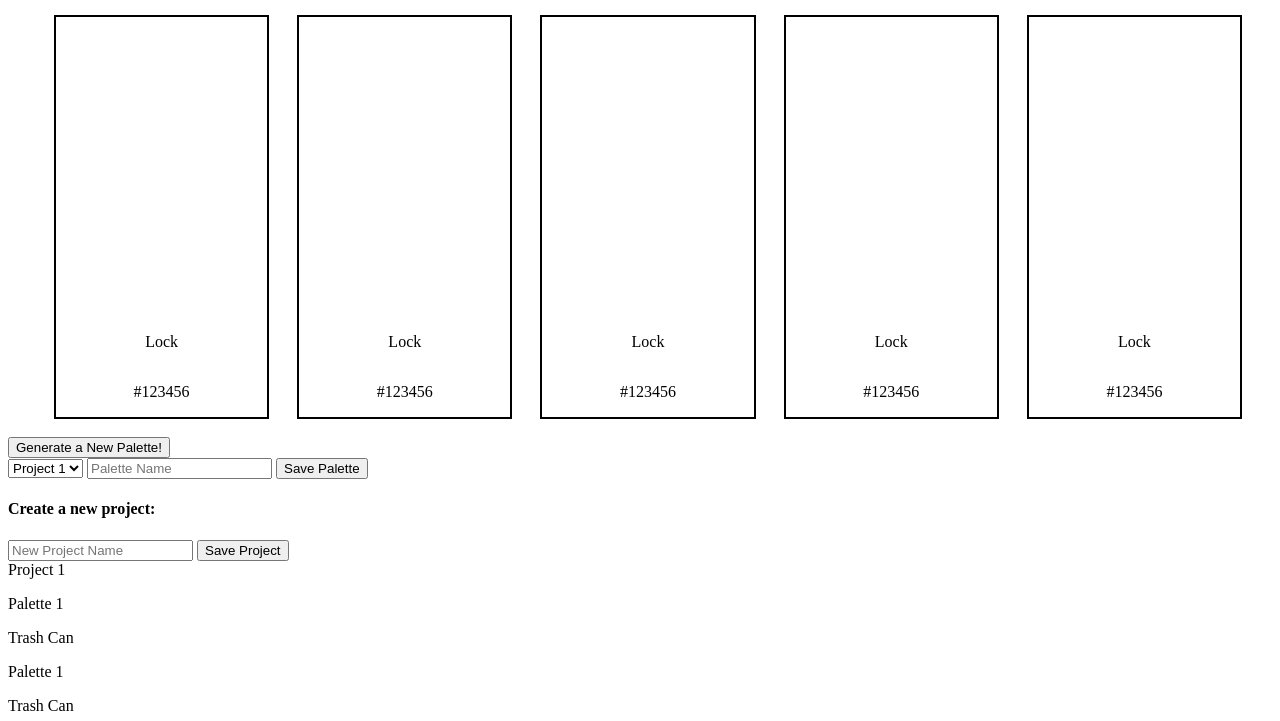
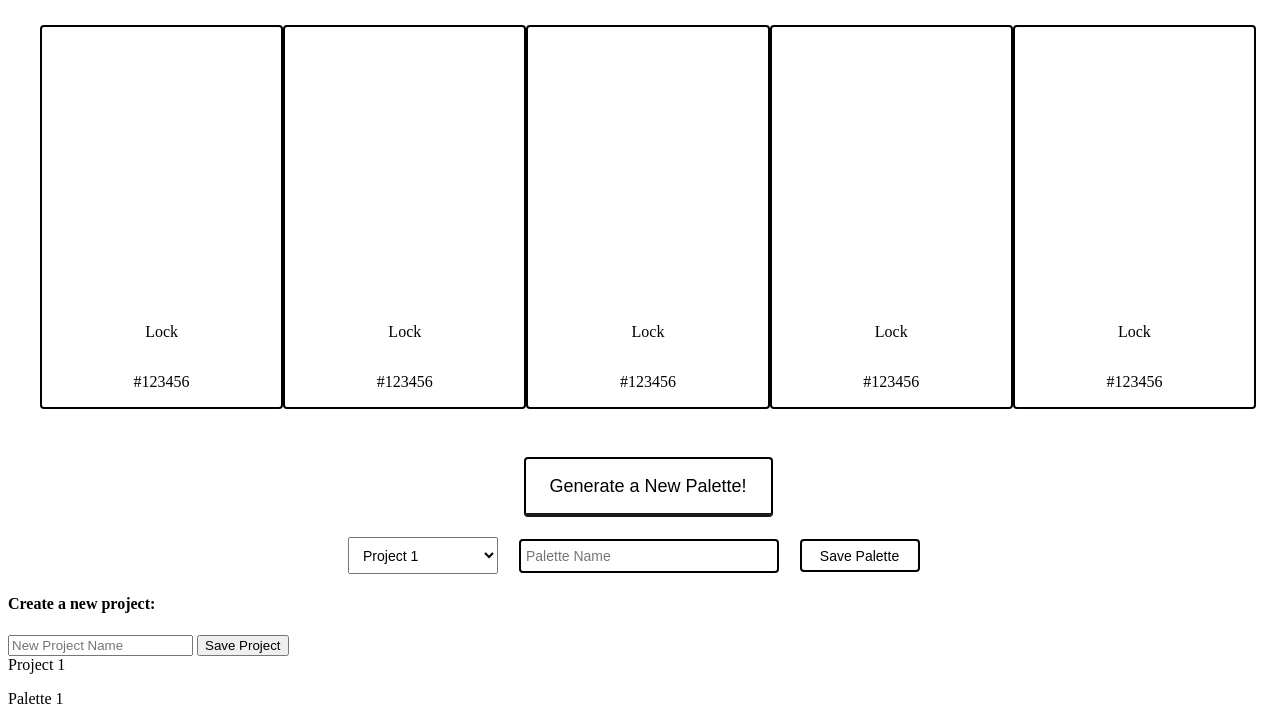
Before and after one commit to JackLaird0/palette-picker, a website: page public/index.html in a window 1280 px wide. Shown: the part 57-778 px from the top of the page. Drawn offline with Linux system fonts and the light colour scheme.

Commit message:
Style new palette form

```diff
--- a/public/css/styles.css
+++ b/public/css/styles.css
@@ -14,16 +14,77 @@ body {
   width: 95%;
   display: flex;
   align-items: center;
+  justify-content: space-between;
   margin: 0 auto 20px auto;
 }
 
 .color-card {
-  height: 400px;
+  height: 380px;
   width: 250px;
-  margin: 0 14px;
+  border-radius: 4px;
   border: solid 2px black;
   display: flex;
   flex-direction: column;
   justify-content: flex-end;
   align-items: center;
 }
+
+.new-palette {
+  height: 60px;
+  width: 249px;
+  margin: 20px auto;
+  font-size: 18px;
+  background-color: white;
+  border: 2px solid black;
+  border-radius: 4px;
+  border-bottom: 4px solid rgb(26, 26, 26);
+  transition: 0.3s;
+  cursor: pointer;
+}
+
+.new-palette:hover {
+  border-bottom: 2px solid black;
+}
+
+.palette-form {
+  display: flex;
+  width: 100%;
+  flex-direction: column;
+  align-items: center;
+}
+
+.drop-down {
+  height: 37px;
+  width: 150px;
+  font-size: 14px;
+  padding-left: 10px;
+  /* border-radius: 4px; */
+}
+
+.palette-name-input {
+  height: 28px;
+  border: solid 2px black;
+  border-radius: 4px;
+  padding-left: 5px;
+  width: 249px;
+  margin: 0 21px;
+  font-size: 14px;
+}
+
+.save-palette {
+  height: 33px;
+  width: 120px;
+  border: solid 2px black;
+  border-radius: 4px;
+  padding-left: 5px;
+  background-color: white;
+  font-size: 14px;
+  cursor: pointer;
+}
+
+.new-palette-container {
+  display: flex;
+  align-items: center;
+  /* justify-content: space-around; */
+  width: 600px;
+}
```
